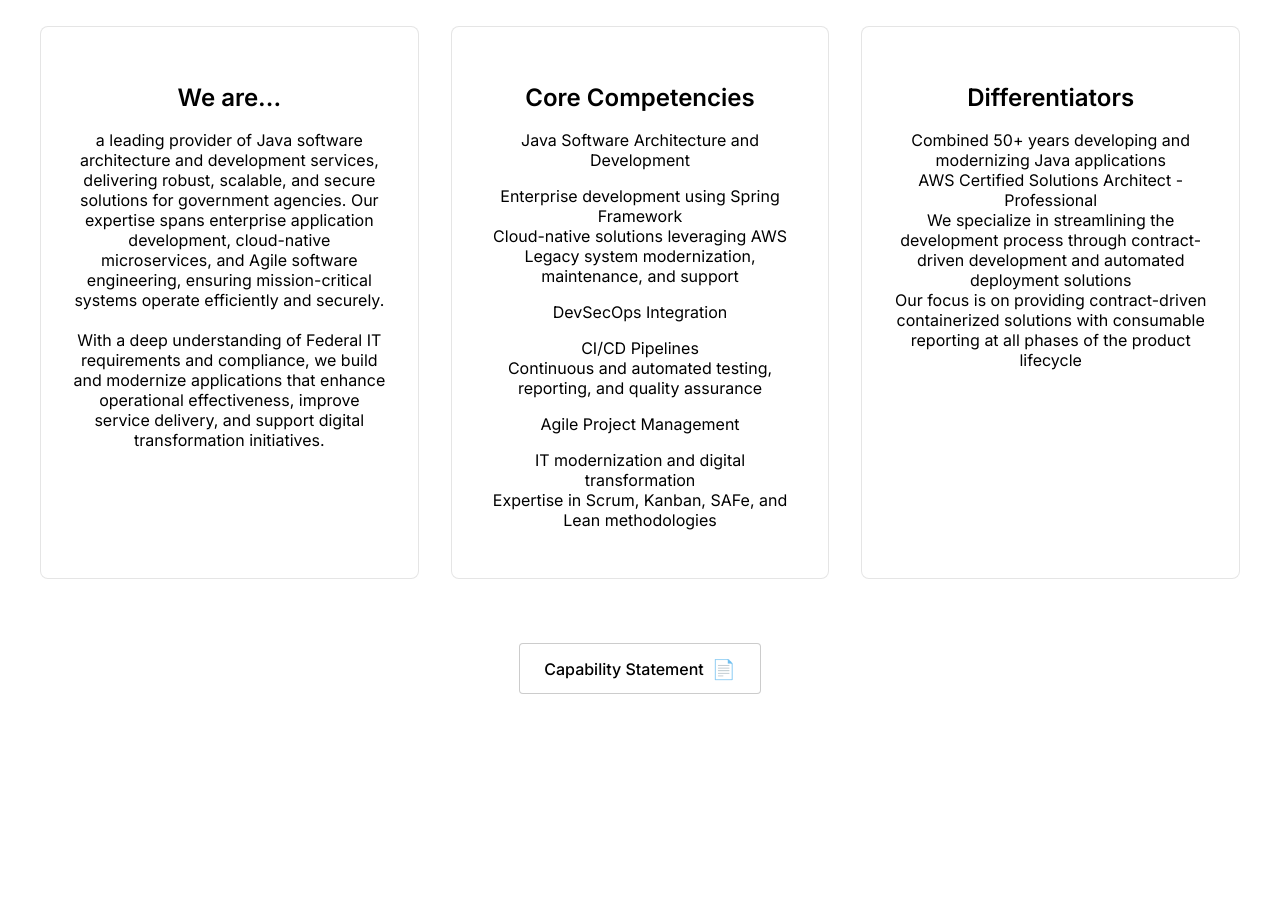
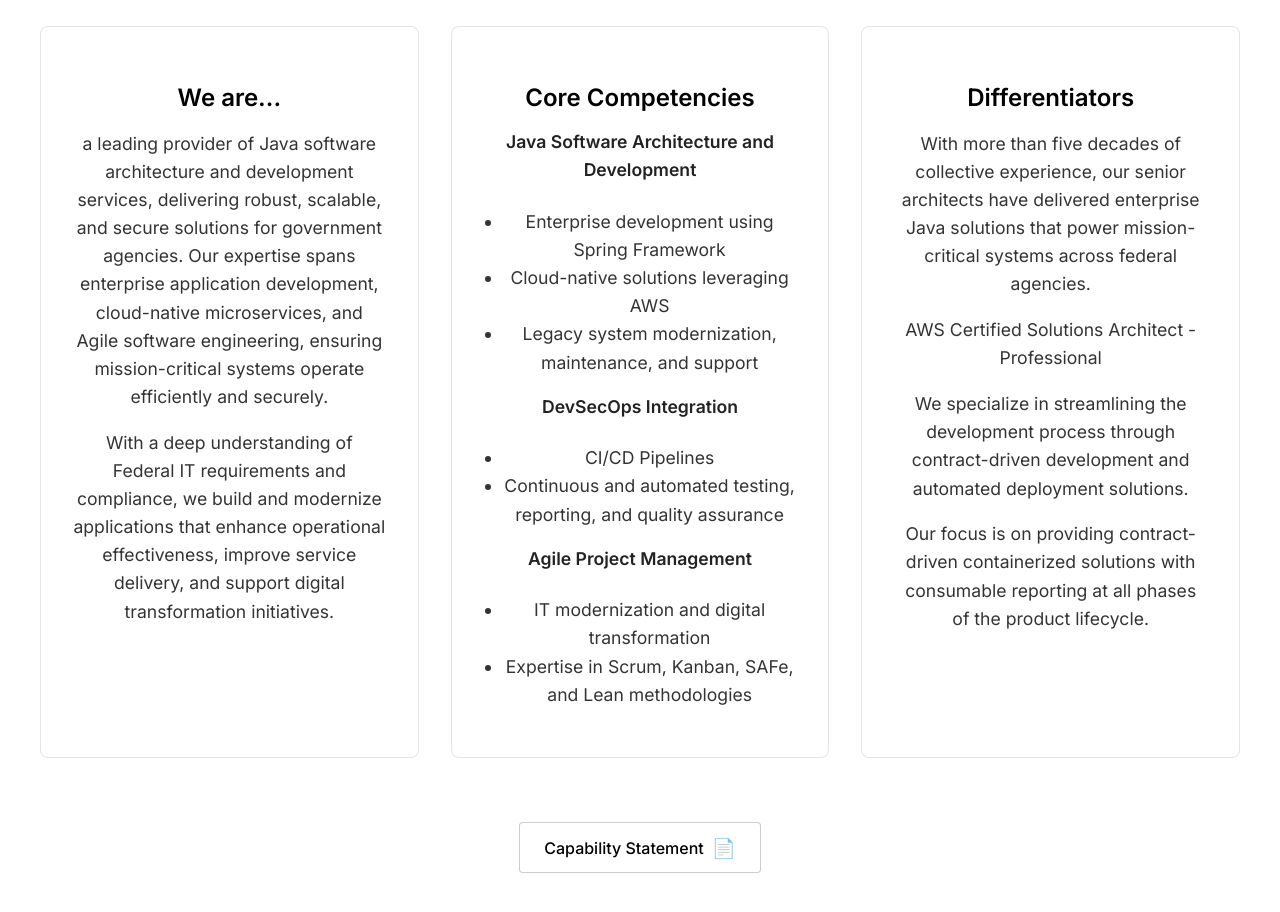
Before and after one commit to empha-tech/empha-site, a plain HTML site: page index.html in a window 1280 px wide. Shown: the part 1000-1912 px from the top of the page. Drawn offline with Linux system fonts and the light colour scheme.

Commit message:
more updates

```diff
--- a/index.html
+++ b/index.html
@@ -5,6 +5,11 @@
   <meta name="viewport" content="width=device-width, initial-scale=1.0, maximum-scale=1.0, user-scalable=no">
   <title>empha.tech</title>
   <link href="https://fonts.googleapis.com/css2?family=VT323&family=Inter:wght@400;500;600&display=swap" rel="stylesheet">
+  <link rel="icon" type="image/png" href="/favicon/favicon-96x96.png" sizes="96x96" />
+  <link rel="icon" type="image/svg+xml" href="/favicon/favicon.svg" />
+  <link rel="shortcut icon" href="/favicon/favicon.ico" />
+  <link rel="apple-touch-icon" sizes="180x180" href="/favicon/apple-touch-icon.png" />
+  <link rel="manifest" href="/favicon/site.webmanifest" />
   <style>
     /* General Reset */
     body, html {
@@ -506,13 +511,7 @@
 
     /* Rename current capabilities to process-flow */
     .process-flow {
-      display: flex;
-      flex-direction: column;
-      align-items: center;
-      gap: 2rem;
-      font-family: 'VT323', monospace;
-      font-size: 1.2rem;
-      letter-spacing: 1px;
+      display: none !important;
     }
 
     /* Mobile adjustments */
@@ -652,6 +651,26 @@
             text-align: center;
         }
     }
+
+    .pillar-content h4 {
+      margin-top: 1rem;
+      font-size: 1.1rem;
+      font-weight: 600;
+      color: #222;
+    }
+
+    .pillar-content ul {
+      list-style-type: disc;
+      padding-left: 1.2rem;
+      margin: 0.5rem 0 1rem;
+    }
+
+    .pillar-content.we-are p,
+    .pillar-content.differentiators p {
+      margin-bottom: 1rem;
+      line-height: 1.6;
+    }
+
   </style>
 </head>
 <body>
@@ -670,35 +689,42 @@
       <div class="capabilities-pillars">
         <div class="pillar">
           <h3 class="pillar-title">We are...</h3>
-          <p class="pillar-content">
-            <div>a leading provider of Java software architecture and development services, delivering robust, scalable, and secure solutions for government agencies. Our expertise spans enterprise application development, cloud-native microservices, and Agile software engineering, ensuring mission-critical systems operate efficiently and securely. </div>
-            <br>
-            <div> With a deep understanding of Federal IT requirements and compliance, we build and modernize applications that enhance operational effectiveness, improve service delivery, and support digital transformation initiatives.</div>
-          </p>
+          <div class="pillar-content we-are">
+            <p>a leading provider of Java software architecture and development services, delivering robust, scalable, and secure solutions for government agencies. Our expertise spans enterprise application development, cloud-native microservices, and Agile software engineering, ensuring mission-critical systems operate efficiently and securely. </p>
+            <p> With a deep understanding of Federal IT requirements and compliance, we build and modernize applications that enhance operational effectiveness, improve service delivery, and support digital transformation initiatives.</p>
+          </div>
         </div>
         <div class="pillar">
           <h3 class="pillar-title">Core Competencies</h3>
-          <p class="pillar-content">
-            <p>Java Software Architecture and Development</p>
-            <div>Enterprise development using Spring Framework</div>
-            <div>Cloud-native solutions leveraging AWS</div>
-            <div>Legacy system modernization, maintenance, and support</div>
-            <p>DevSecOps Integration</p>
-            <div>CI/CD Pipelines</div>
-            <div>Continuous and automated testing, reporting, and quality assurance</div>
-            <p>Agile Project Management</p>
-            <div>IT modernization and digital transformation</div>
-            <div>Expertise in Scrum, Kanban, SAFe, and Lean methodologies</div>
-          </p>
+          <div class="pillar-content">
+            <h4>Java Software Architecture and Development</h4>
+            <ul>
+              <li>Enterprise development using Spring Framework</li>
+              <li>Cloud-native solutions leveraging AWS</li>
+              <li>Legacy system modernization, maintenance, and support</li>
+            </ul>
+
+            <h4>DevSecOps Integration</h4>
+            <ul>
+              <li>CI/CD Pipelines</li>
+              <li>Continuous and automated testing, reporting, and quality assurance</li>
+            </ul>
+
+            <h4>Agile Project Management</h4>
+            <ul>
+              <li>IT modernization and digital transformation</li>
+              <li>Expertise in Scrum, Kanban, SAFe, and Lean methodologies</li>
+            </ul>
+          </div>
         </div>
         <div class="pillar">
           <h3 class="pillar-title">Differentiators</h3>
-          <p class="pillar-content">
-            <div>Combined 50+ years developing and modernizing Java applications</div>
-            <div>AWS Certified Solutions Architect - Professional</div>
-            <div>We specialize in streamlining the development process through contract-driven development and automated deployment solutions</div>
-            <div>Our focus is on providing contract-driven containerized solutions with consumable reporting at all phases of the product lifecycle</div>
-          </p>
+          <div class="pillar-content differentiators">
+            <p>With more than five decades of collective experience, our senior architects have delivered enterprise Java solutions that power mission-critical systems across federal agencies.</p>
+            <p>AWS Certified Solutions Architect - Professional</p>
+            <p>We specialize in streamlining the development process through contract-driven development and automated deployment solutions.</p>
+            <p>Our focus is on providing contract-driven containerized solutions with consumable reporting at all phases of the product lifecycle.</p>
+          </div>
         </div>
       </div>
       <a href="capability.html" class="capability-link" target="_blank">
```
Also changed, not shown: capability.html (+28 -14 lines), favicon/apple-touch-icon.png (added), favicon/favicon-96x96.png (added), favicon/favicon.ico (added), favicon/favicon.svg (added), favicon/site.webmanifest (added), favicon/web-app-manifest-192x192.png (added), favicon/web-app-manifest-512x512.png (added).
